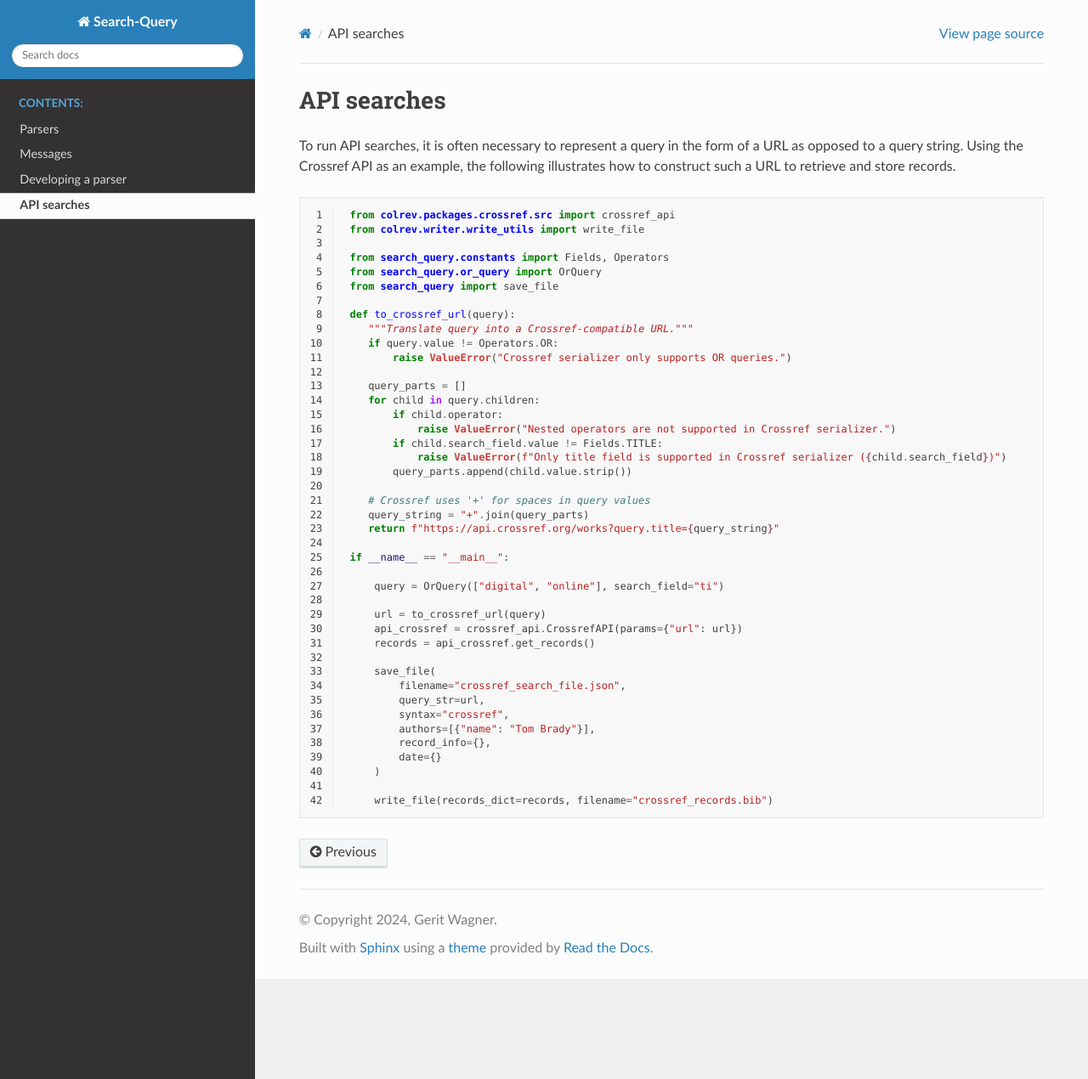
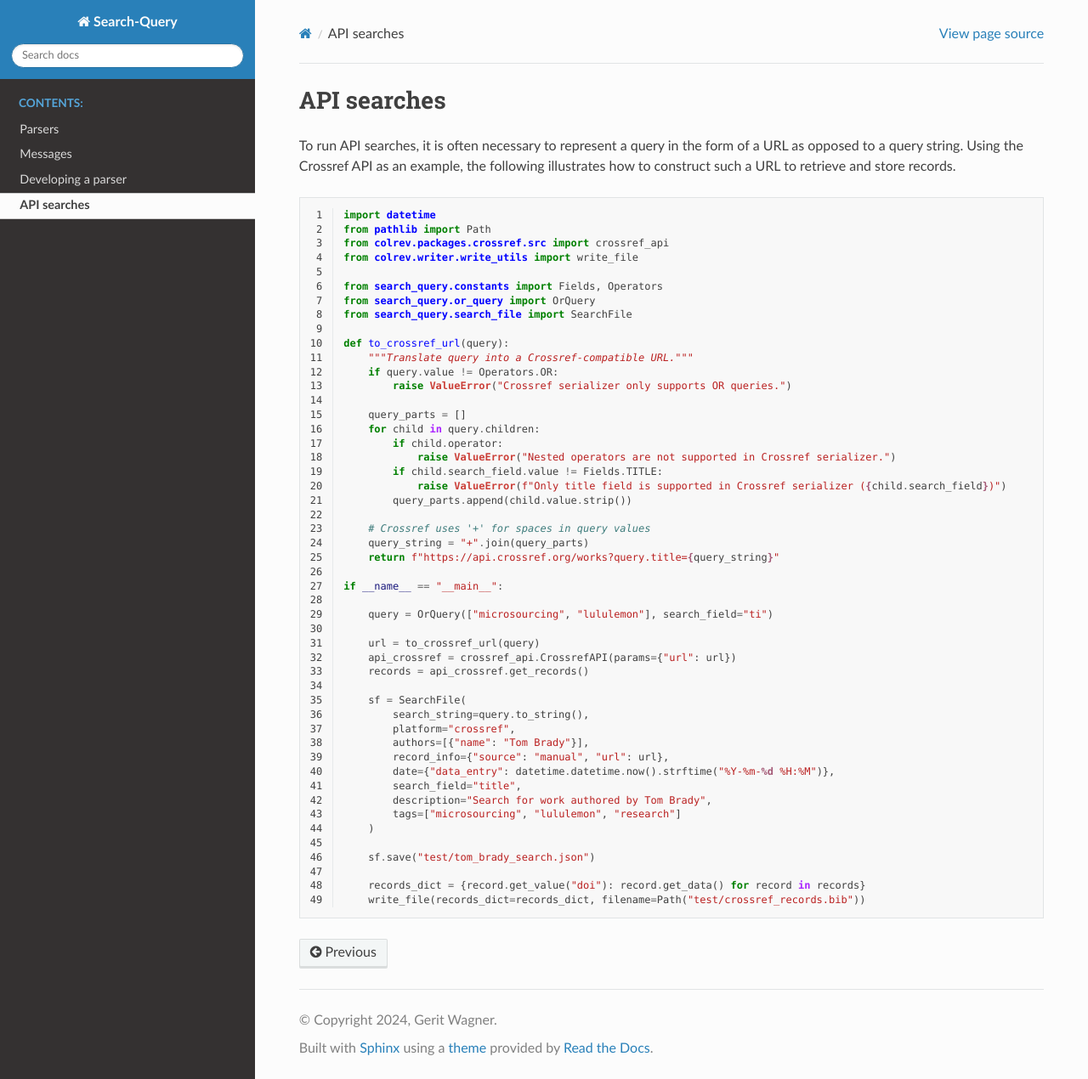
Before and after one commit to CoLRev-Environment/search-query, a Sphinx documentation site: the page built from docs/source/api_search/api_search.rst, in a window 1280 px wide and 1270 px high. Shown: the whole window at 85% size. Built offline with Sphinx 7.4.7 and the Read the Docs theme 3.1.0, drawn with Linux system fonts in a browser that asks for light colours.

Commit message:
Update api_search docs

```diff
--- a/docs/source/api_search/api_search.rst
+++ b/docs/source/api_search/api_search.rst
@@ -9,14 +9,16 @@ Using the Crossref API as an example, the following illustrates how to construct
 .. code-block:: python
    :linenos:
 
-    from colrev.packages.crossref.src import crossref_api
-    from colrev.writer.write_utils import write_file
+   import datetime
+   from pathlib import Path
+   from colrev.packages.crossref.src import crossref_api
+   from colrev.writer.write_utils import write_file
 
-    from search_query.constants import Fields, Operators
-    from search_query.or_query import OrQuery
-    from search_query import save_file
+   from search_query.constants import Fields, Operators
+   from search_query.or_query import OrQuery
+   from search_query.search_file import SearchFile
 
-    def to_crossref_url(query):
+   def to_crossref_url(query):
        """Translate query into a Crossref-compatible URL."""
        if query.value != Operators.OR:
            raise ValueError("Crossref serializer only supports OR queries.")
@@ -33,21 +35,26 @@ Using the Crossref API as an example, the following illustrates how to construct
        query_string = "+".join(query_parts)
        return f"https://api.crossref.org/works?query.title={query_string}"
 
-    if __name__ == "__main__":
+   if __name__ == "__main__":
 
-        query = OrQuery(["digital", "online"], search_field="ti")
+       query = OrQuery(["microsourcing", "lululemon"], search_field="ti")
 
-        url = to_crossref_url(query)
-        api_crossref = crossref_api.CrossrefAPI(params={"url": url})
-        records = api_crossref.get_records()
+       url = to_crossref_url(query)
+       api_crossref = crossref_api.CrossrefAPI(params={"url": url})
+       records = api_crossref.get_records()
 
-        save_file(
-            filename="crossref_search_file.json",
-            query_str=url,
-            syntax="crossref",
-            authors=[{"name": "Tom Brady"}],
-            record_info={},
-            date={}
-        )
+       sf = SearchFile(
+           search_string=query.to_string(),
+           platform="crossref",
+           authors=[{"name": "Tom Brady"}],
+           record_info={"source": "manual", "url": url},
+           date={"data_entry": datetime.datetime.now().strftime("%Y-%m-%d %H:%M")},
+           search_field="title",
+           description="Search for work authored by Tom Brady",
+           tags=["microsourcing", "lululemon", "research"]
+       )
 
-        write_file(records_dict=records, filename="crossref_records.bib")
+       sf.save("test/tom_brady_search.json")
+
+       records_dict = {record.get_value("doi"): record.get_data() for record in records}
+       write_file(records_dict=records_dict, filename=Path("test/crossref_records.bib"))
```
